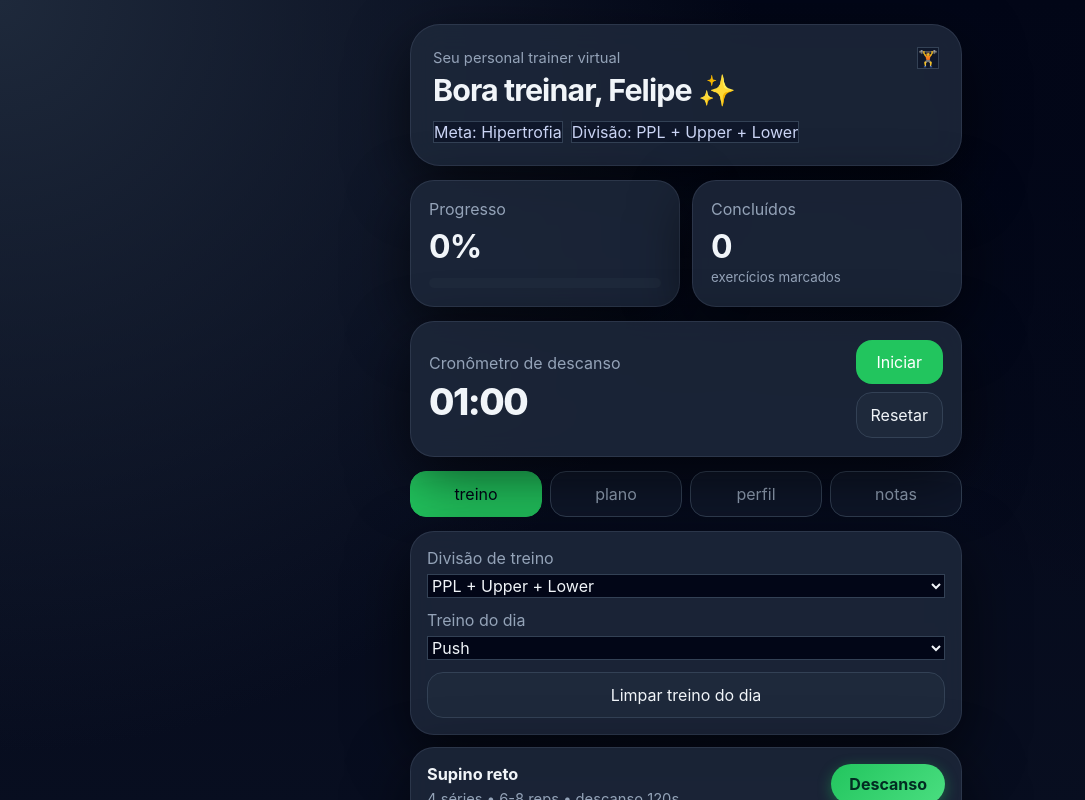
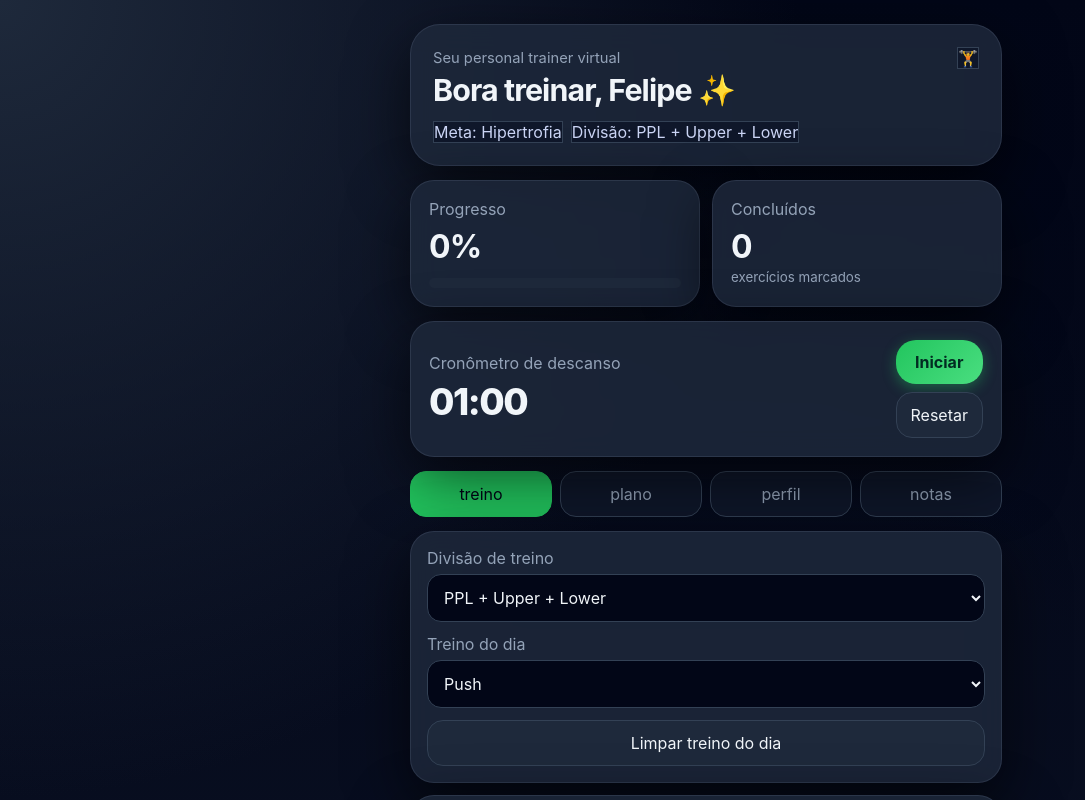
Before and after one commit to VapoLipezin/VERCEACADEMY, a React (Vite) app: page / in a window 1280 px wide. Shown: the top 800 px of the page, without its empty margins (0-1085 px from the left). Built offline with nearby package versions, Linux system fonts and the light colour scheme.

Commit message:
Update styles.css

```diff
--- a/src/styles.css
+++ b/src/styles.css
@@ -187,13 +187,20 @@ background:linear-gradient(90deg,#22c55e,#4ade80);
   transition: 0.2s ease;
 }
 
-.primary-button {
-  background: var(--primary);
-  color: white;
+.primary-button{
+background:linear-gradient(135deg,#22c55e,#4ade80);
+color:#022c22;
+border:none;
+padding:12px 18px;
+border-radius:20px;
+font-weight:700;
+box-shadow:0 4px 14px rgba(34,197,94,0.4);
+transition:0.2s;
 }
 
-.primary-button:hover {
-  filter: brightness(1.05);
+.primary-button:hover{
+transform:scale(1.05);
+box-shadow:0 6px 20px rgba(34,197,94,0.5);
 }
 
 .secondary-button{
@@ -258,6 +265,8 @@ textarea{
 background:#020617;
 border:1px solid #334155;
 color:#f1f5f9;
+border-radius:14px;
+padding:12px;
 }
 
 input:focus,
@@ -346,7 +355,7 @@ box-shadow:0 6px 20px rgba(34,197,94,0.5);
   justify-content: space-between;
   gap: 12px;
   padding: 14px 0;
-  border-bottom: 1px solid #edf2f7;
+  border-bottom:1px solid #334155;
 }
 
 .plan-row:last-child {
```
